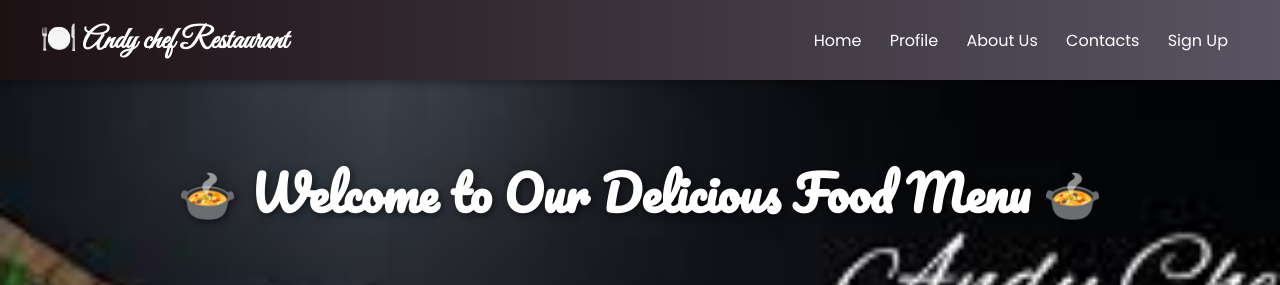
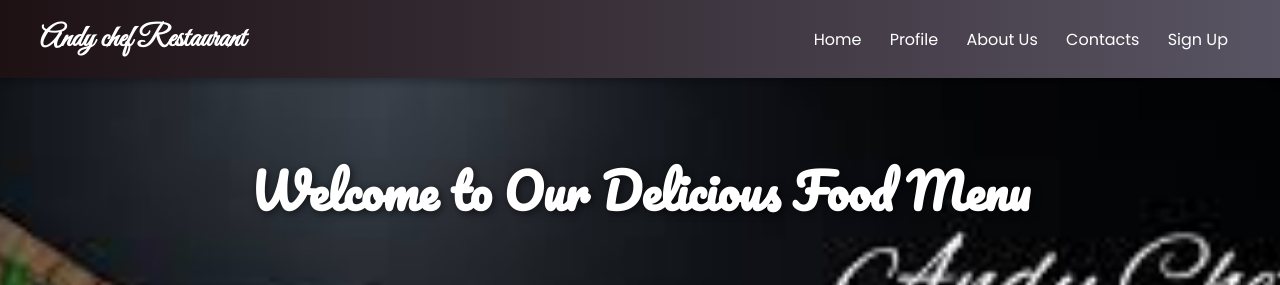
Before and after one commit to CHSRITEJASWINI/Restaurent, a plain HTML site: page index.html in a window 1280 px wide. Shown: the top 285 px of the page. Drawn offline with Linux system fonts and the light colour scheme.

Commit message:
initial commit

```diff
--- a/index.html
+++ b/index.html
@@ -9,7 +9,7 @@
     <!-- Header -->
     <div style="background: linear-gradient(90deg, #1d1114, #595463); padding: 20px 40px; display: flex; justify-content: space-between; align-items: center; box-shadow: 0 4px 8px rgba(0,0,0,0.3);">
         <div style="font-size: 30px; font-family: 'Great Vibes', cursive; font-weight: bold; color: white;">
-            🍽️ Andy chef Restaurant
+             Andy chef Restaurant
         </div>
         <div>
             <a href="home.html" style="margin: 0 12px; text-decoration: none; color: white; font-weight: 500;">Home</a>
@@ -22,7 +22,7 @@
 
     <!-- Stylish Heading -->
     <h1 style="text-align: center; font-family: 'Pacifico', cursive; font-size: 48px; margin-top: 70px; color: #fff; text-shadow: 2px 2px 8px rgba(0,0,0,0.6);">
-        🍲 Welcome to Our Delicious Food Menu 🍲
+         Welcome to Our Delicious Food Menu
     </h1>
 
     <!-- Food Images Aligned Left -->
```
